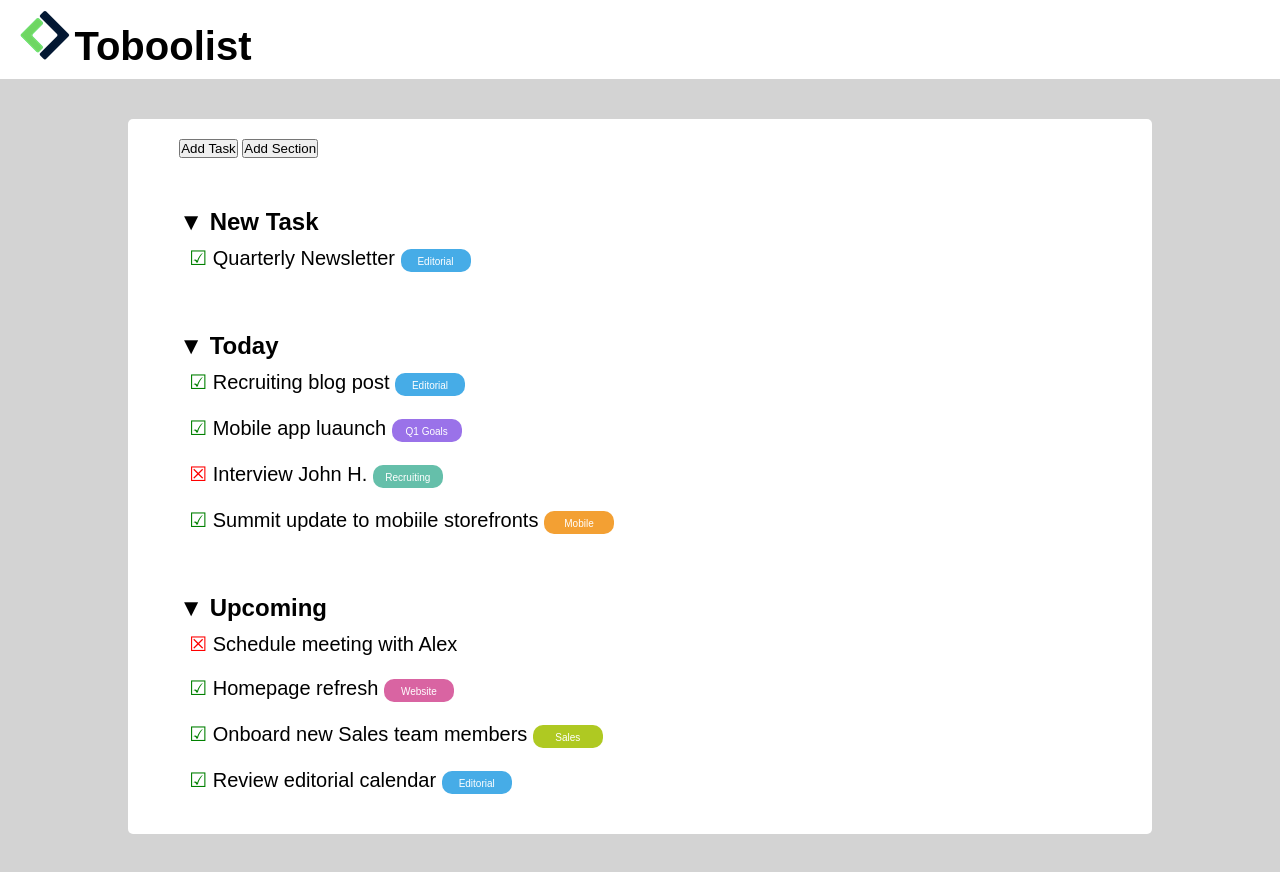
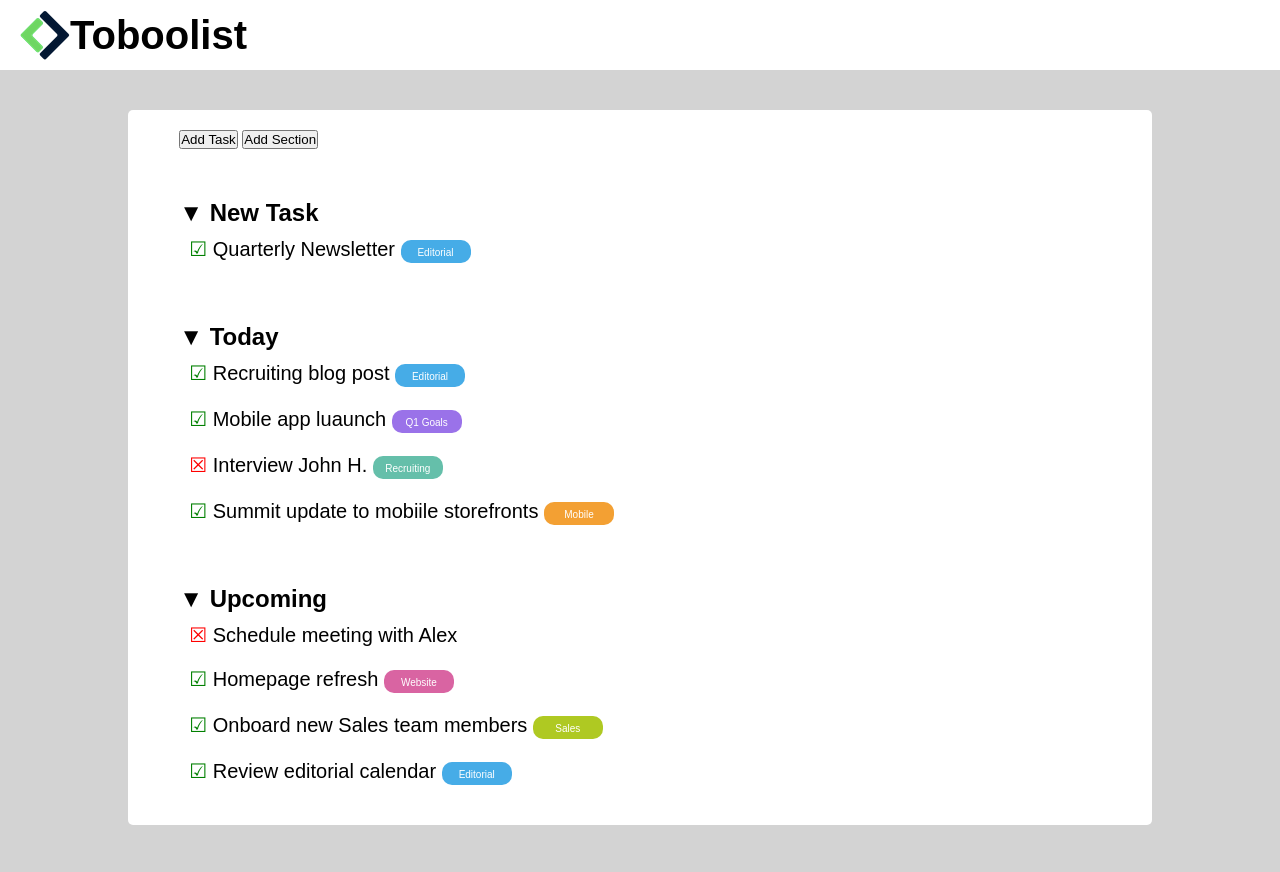
Before and after one commit to Alessandro-Messineo/html-css-toboolist, a plain HTML site: page index.html in a window 1280 px wide. Drawn offline with Linux system fonts and the light colour scheme.

Commit message:
aggiustamento logo

```diff
--- a/css/style.css
+++ b/css/style.css
@@ -14,7 +14,8 @@ body {
 .logo{
     background-color: white;
     padding: 10px 20px;
-
+    display: flex;
+    align-items: center;
 }
 
 .text-logo{
--- a/index.html
+++ b/index.html
@@ -9,12 +9,13 @@
 <body>
 
     <!-- Intestazione -->
-    <div class="logo">
-        <header>
+    <header>
+        <div class="logo">
             <img src="img/Logo.png" alt="logo">
             <span class="text-logo">Toboolist</span>
-        </header>
-    </div>
+        </div>
+    </header>
+
 
     <!-- Contenuto Principale -->
     <div class="container">
```
